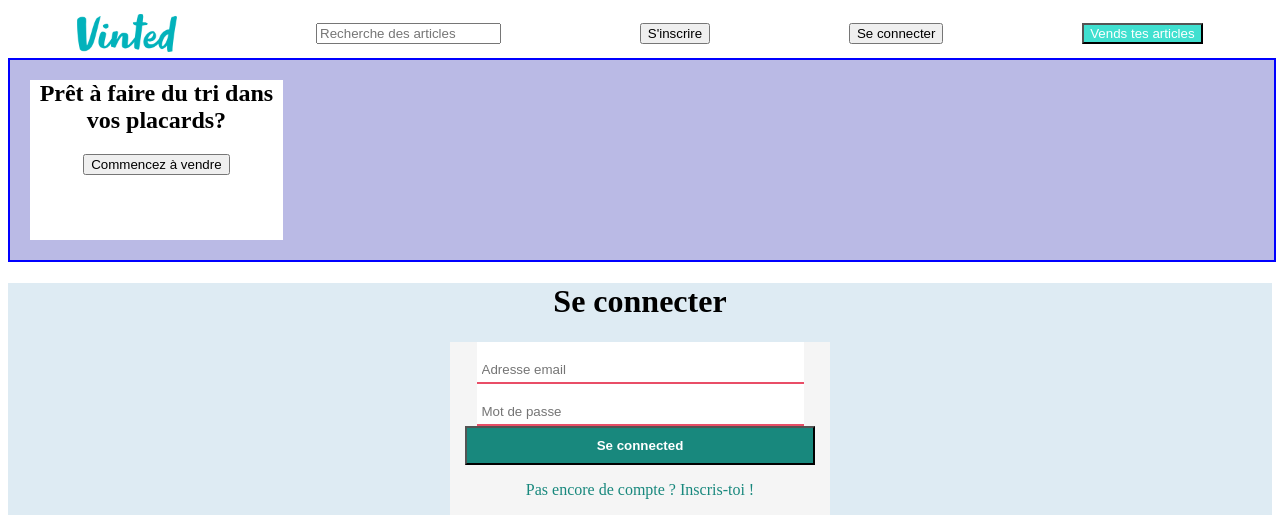
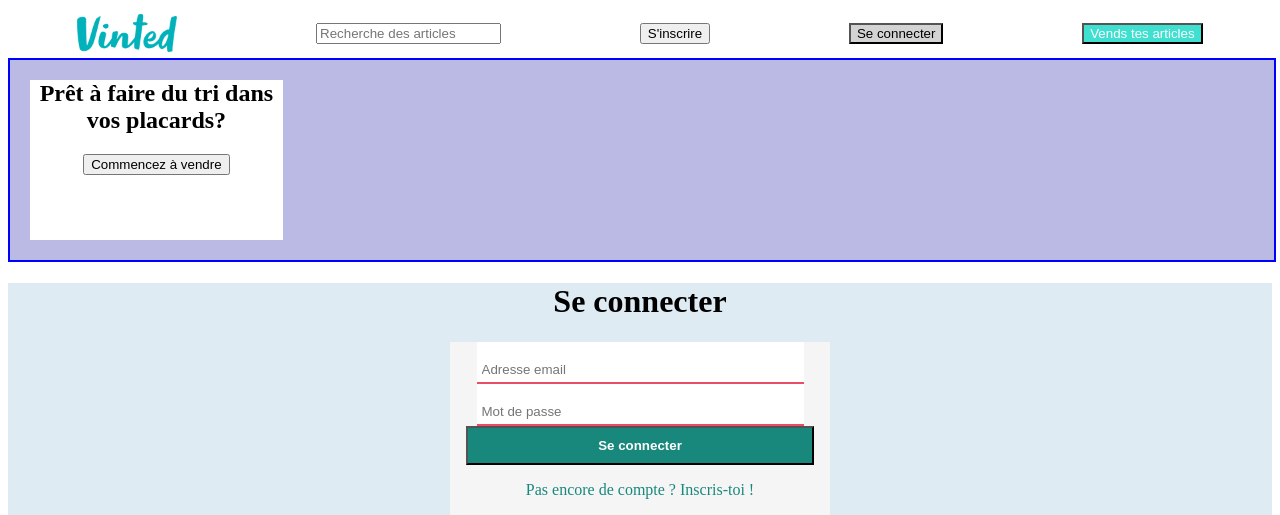
Before and after one commit to Marielle723/vinted_home, a React (Create React App) app: page /login in a window 1280 px wide. Shown: the top 515 px of the page. Built offline with nearby package versions, Linux system fonts and the light colour scheme.

Commit message:
login and signup ok w/o button conditional css

```diff
--- a/src/App.css
+++ b/src/App.css
@@ -245,3 +245,11 @@ h1 {
   text-align: center;
   max-width: 100%;
 }
+
+.red {
+  background-color: rgb(119, 31, 46);
+}
+
+.grey {
+  background: lightgray;
+}
--- a/src/components/Header.js
+++ b/src/components/Header.js
@@ -1,8 +1,19 @@
 import React from "react";
 import VintedLogo from "../assets/images/Vinted-logo.svg.png";
 import { Link } from "react-router-dom";
+import Cookies from "js-cookie";
+import { useState } from "react";
 
 const Header = () => {
+  // const [buttonState, setbuttonState] = useState("Se connecter");
+
+  // const handlebuttonState = () => {
+  //   let myToken = Cookies.get("my-token");
+  //   if (myToken) {
+  //     setbuttonState("Se déconnecter");
+  //   }
+  // };
+
   return (
     <>
       <header>
@@ -12,7 +23,9 @@ const Header = () => {
           <button>S'inscrire</button>
         </Link>
         <Link to="/login">
-          <button>Se connecter</button>
+          <button className={Cookies.get("my-token") ? "red" : "grey"}>
+            Se connecter
+          </button>
         </Link>
         <button className="sell-your-articles">Vends tes articles</button>
       </header>
--- a/src/pages/Login.js
+++ b/src/pages/Login.js
@@ -1,5 +1,6 @@
 import { useState } from "react";
 import axios from "axios";
+import Cookies from "js-cookie";
 
 const Login = () => {
   const [email, setEmail] = useState("");
@@ -15,15 +16,21 @@ const Login = () => {
     setEmail(value);
   };
 
+  let myToken = Cookies.get("my-token");
+  console.log(myToken);
+
   const handleSubmit = (event) => {
     event.preventDefault();
     try {
       axios
-        .post("https://my-backend-final-project.herokuapp.com/user/login", {
+        .post("https://lereacteur-vinted-api.herokuapp.com/user/login", {
           email: email,
           password: password,
         })
-        .then((response) => console.log(response.data));
+        .then((response) => {
+          Cookies.set("my-token", response.data.token);
+          console.log(response);
+        });
     } catch (error) {
       console.log(error.response);
     }
@@ -37,7 +44,7 @@ const Login = () => {
           <div className="inputs-basic">
             <input
               placeholder="Adresse email"
-              type="text"
+              type="email"
               id="email"
               name="email"
               value={email}
@@ -55,7 +62,7 @@ const Login = () => {
           </div>
 
           <button type="submit" value="Submit" className="submit">
-            Se connected
+            Se connecter
           </button>
           <p className="already-account">
             Pas encore de compte ? Inscris-toi !
--- a/src/pages/Signup.js
+++ b/src/pages/Signup.js
@@ -1,5 +1,6 @@
 import { useState } from "react";
 import axios from "axios";
+import Cookies from "js-cookie";
 
 const Signup = () => {
   const [name, setName] = useState("");
@@ -23,21 +24,27 @@ const Signup = () => {
   };
 
   const handleNewsletterChange = (event) => {
-    const value = event.target.value;
+    const checked = event.target.value;
     setChecked(!checked);
   };
+
+  let myToken = Cookies.get("my-token");
+  console.log(myToken);
 
   const handleSubmit = (event) => {
     event.preventDefault();
     try {
       axios
         .post("https://my-backend-final-project.herokuapp.com/user/signup", {
-          email: name,
-          username: email,
+          email: email,
+          username: name,
           password: password,
           checked: checked,
         })
-        .then((response) => console.log(response.data));
+        .then((response) => {
+          Cookies.set("my-token", response.data.token, { expires: 3 });
+          console.log(response.data);
+        });
     } catch (error) {
       console.log(error.response);
     }
```
